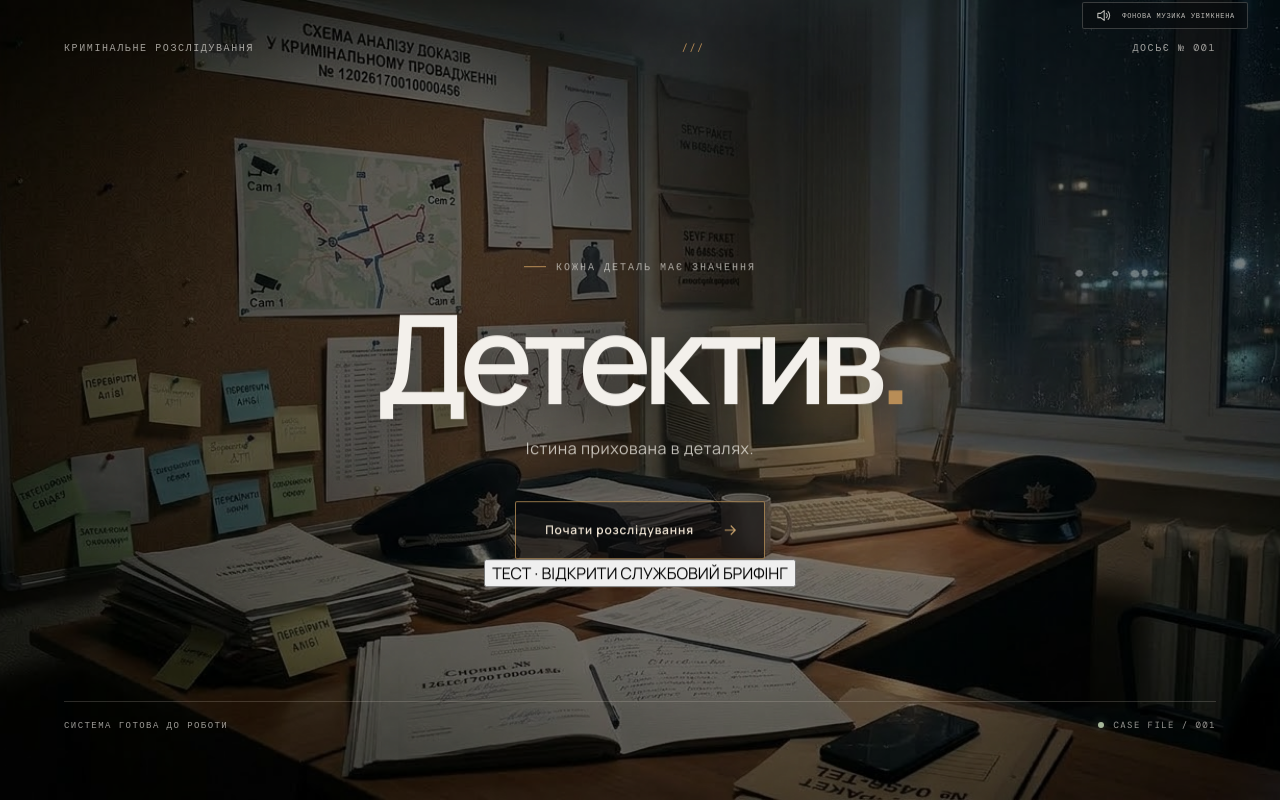
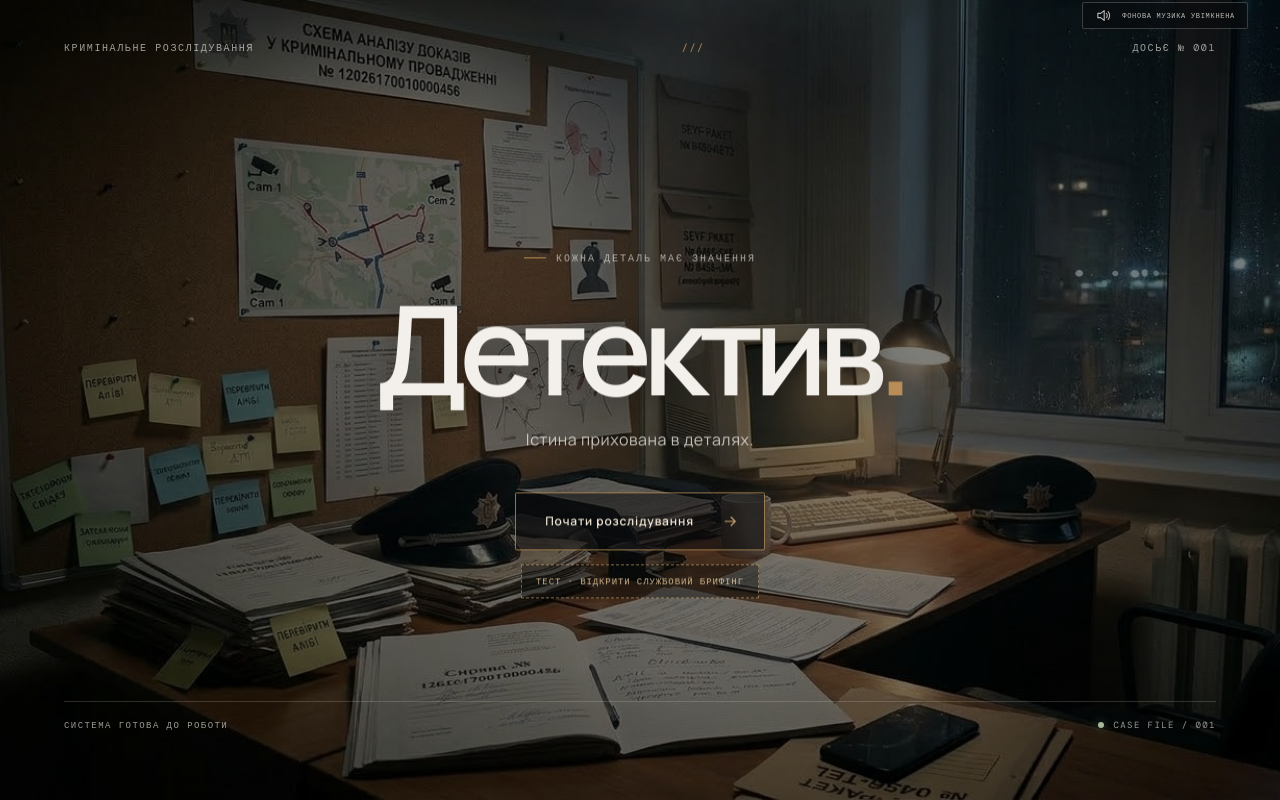
Before and after one commit to petro-mykhats2/detective-game, a React (Vite) app: page / in a window 1280 px wide. Built offline with nearby package versions, Linux system fonts and the light colour scheme.

Commit message:
Style temporary briefing test button

```diff
--- a/src/App.css
+++ b/src/App.css
@@ -535,3 +535,9 @@ button { font: inherit; }
   filter: none !important;
   transform: none !important;
 }
+
+
+/* Тимчасова кнопка прямого переходу до службового брифінгу. */
+.briefing-test-button{margin-top:14px;padding:10px 14px;border:1px dashed rgba(196,161,106,.65);background:rgba(8,10,11,.42);color:rgba(225,197,155,.9);font:9px/1.4 "DM Mono",monospace;letter-spacing:.1em;cursor:pointer;transition:background .25s,border-color .25s,color .25s}
+.briefing-test-button:hover{background:rgba(119,78,35,.3);border-color:#d0a56b;color:#fff0d8}
+.briefing-test-button:focus-visible{outline:2px solid #dfbd88;outline-offset:4px}
```
